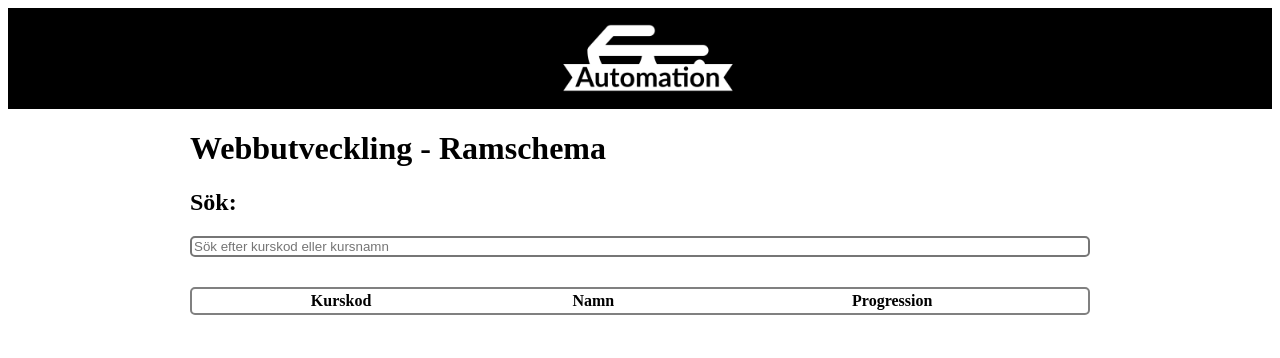
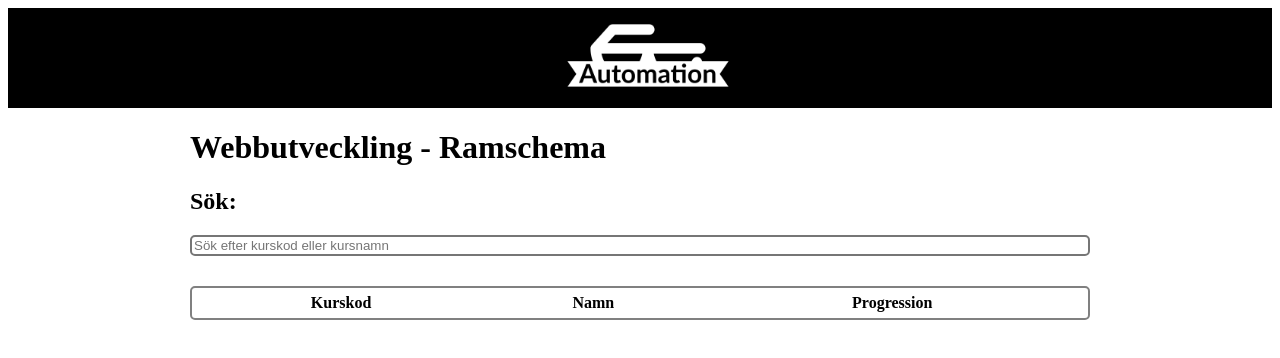
Before and after one commit to MarkusVickman/dt211g-moment2, a website built with Parcel: page src/index.html in a window 1280 px wide. Built offline with nearby package versions, Linux system fonts and the light colour scheme; no server answers.

Commit message:
kommenterat och är nöjd

```diff
--- a/src/css/style.css
+++ b/src/css/style.css
@@ -1,10 +1,8 @@
+/*Styling av header*/
 header {
     height: 100px;
     width: 100%;
     top: 0;
-    border-style: solid;
-    border-width: 0 0 1px 0;
-    z-index: 1;
     background-color: black;
 }
 
@@ -20,6 +18,7 @@ header {
     border-radius: 10px;
 }
 
+/*container för innehållet på sidan så att det blev responsivt*/
 .follow{
     margin-left: auto;
     margin-right: auto;
@@ -36,6 +35,11 @@ input, table{
     border-width: 2px;
 }
 
+tr{
+    line-height: 1.5em;
+}
+
+/*effekter för att antyda att fälten går att trycka på*/
 #code:hover, #name:hover, #progression:hover{
     background-color: whitesmoke;
     text-decoration: underline;
--- a/src/index.html
+++ b/src/index.html
@@ -13,11 +13,11 @@
 <body>
     <header>
         <a href="index.html">
-            <div class="logo"><img width="200" height="100" src="pictures/Automation-logos_white.png?width200"
+            <div class="logo"><img width="190" height="95" src="pictures/Automation-logos_white.png?width200"
                     alt="logotyp med texten Automation"></div>
         </a>
     </header>
-    <main class="text">
+    <main>
         <div class="follow" id="listener">
         <h1>Webbutveckling - Ramschema</h1>
         <h2>Sök:</h2>
--- a/src/js/table.js
+++ b/src/js/table.js
@@ -1,12 +1,19 @@
 /*JavaScript som hämtar data med hjälp av FetchAPI och async/await och skriver ut detta till en tabell.
-Datan går att sortera efter kurskod, namn och progression. Det går även att söka igenom datan.*/
+Datan går att sortera efter kurskod, namn och progression. Det går även att filtrera igenom datan.*/
 
 "use strict"
 
+//Variabler för sökruta och avlyssning av main
 let mainListener = document.getElementById("listener");
 let seachField = document.getElementById("search");
 
-// En asynkron funktion som simulerar hämtning av data från en API
+//array med object som används som grund till filtrering.
+let referenceData;
+
+//initierar funktion för att hämta kurslista
+fetchData();
+
+// En asynkron funktion som väntar på datan som hämtas som array av object med fetch api.
 async function fetchData() {
     try {
         const response = await fetch('https://dahlgren.miun.se/ramschema_ht23.php');
@@ -19,24 +26,24 @@ async function fetchData() {
     }
 }
 
-fetchData();
-
-let referenceData;
-
-let i = 1;
-let j = 1;
-let k = 1;
-
+//En filterfunktion som sparar arrayen med object i en ny variabel och filtrerar bort datan när input i sökfältet känns av.
+//Funktionen innehåller .toLowerCase() så att det inte ska vara case-sensitive. Datan skickas sen till tabell-funktionen för varje knapptryck som görs.
 seachField.addEventListener("input", function (e){
     let filteredData = referenceData.filter((code) => {
         return code.code.toLowerCase().includes(e.target.value.toLowerCase()) || code.coursename.toLowerCase().includes(e.target.value.toLowerCase());
     });
     buildTable(filteredData);
-
 })
 
+//Ett värde som sparas utanför funktionerna för att kunna hålla koll på om sortering ska inverteras eller inte.
+let i = 1;
+let j = 1;
+let k = 1;
+
+/*Lyssnar efter klick. Om klicken är på "rätt" id så startas en av 3 olika alternativ med hjälp av if-satser.
+Dessa kontrollerar rätt id och sedan om det är ett jämt eller udda tal för att avgöra om sorteringen ska vara inverterad eller ej.
+Till sista skickas den sorterade datan till tabell-funktionen*/
 mainListener.addEventListener("click", function (e) {
-
     if (e.target.id === "code") {
         i++; let im = i % 2;
         if (im === 0) {
@@ -71,6 +78,7 @@ mainListener.addEventListener("click", function (e) {
     }
 })
 
+/*Funktion som bygger en tabell av den datan som följer med som argument.*/
 function buildTable(data) {
     let tableBody = document.getElementById("table");
     tableBody.innerHTML = "";
@@ -83,10 +91,6 @@ function buildTable(data) {
         let text2 = document.createTextNode(data[i].coursename);
         let text3 = document.createTextNode(data[i].progression);
 
-        tableRow.classList.add("rowSearch");
-        tableCell1.classList.add("cellSearch");
-        tableCell2.classList.add("cellSearch");
-
         tableCell1.appendChild(text1);
         tableCell2.appendChild(text2);
         tableCell3.appendChild(text3);
```
